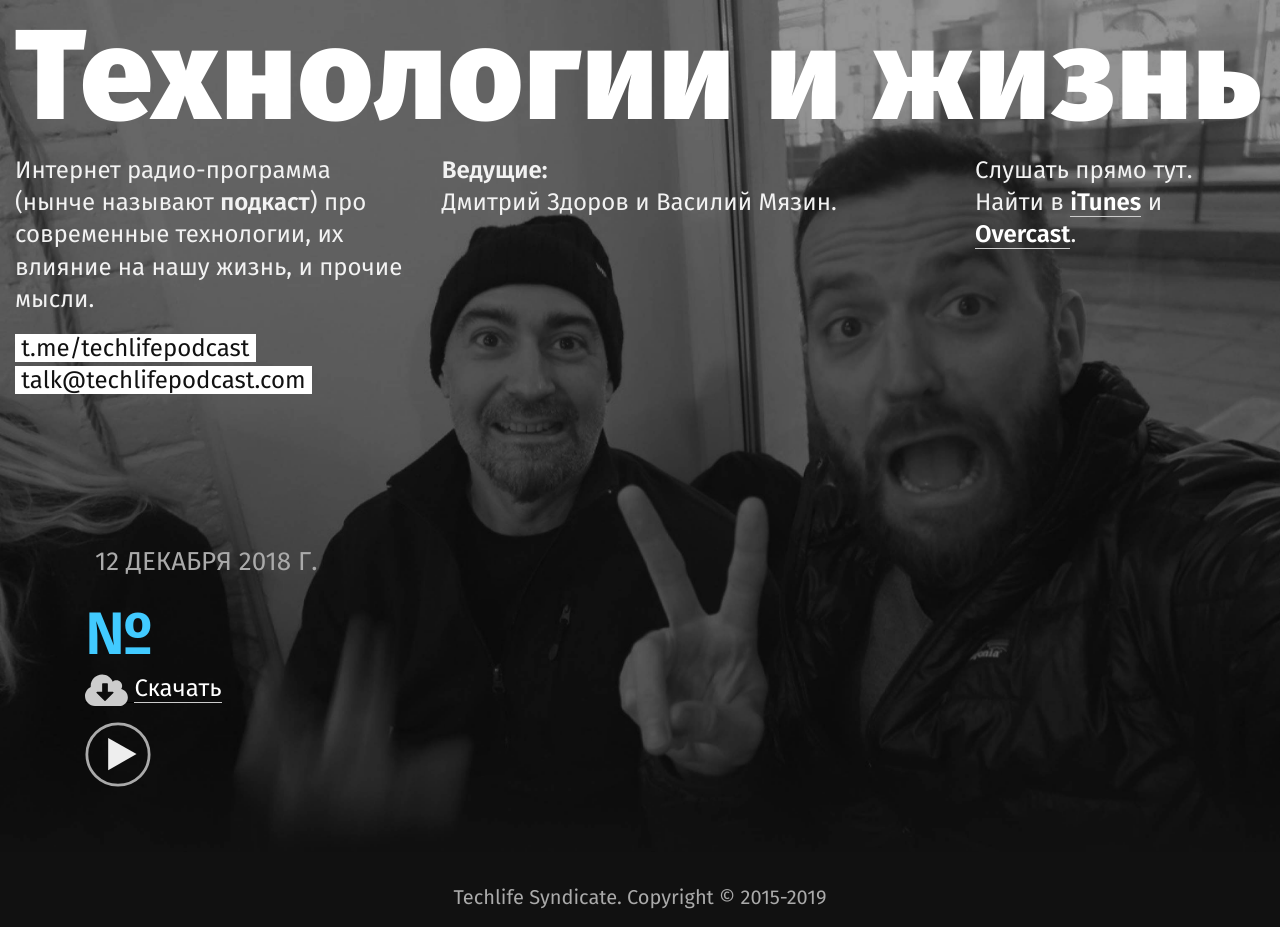
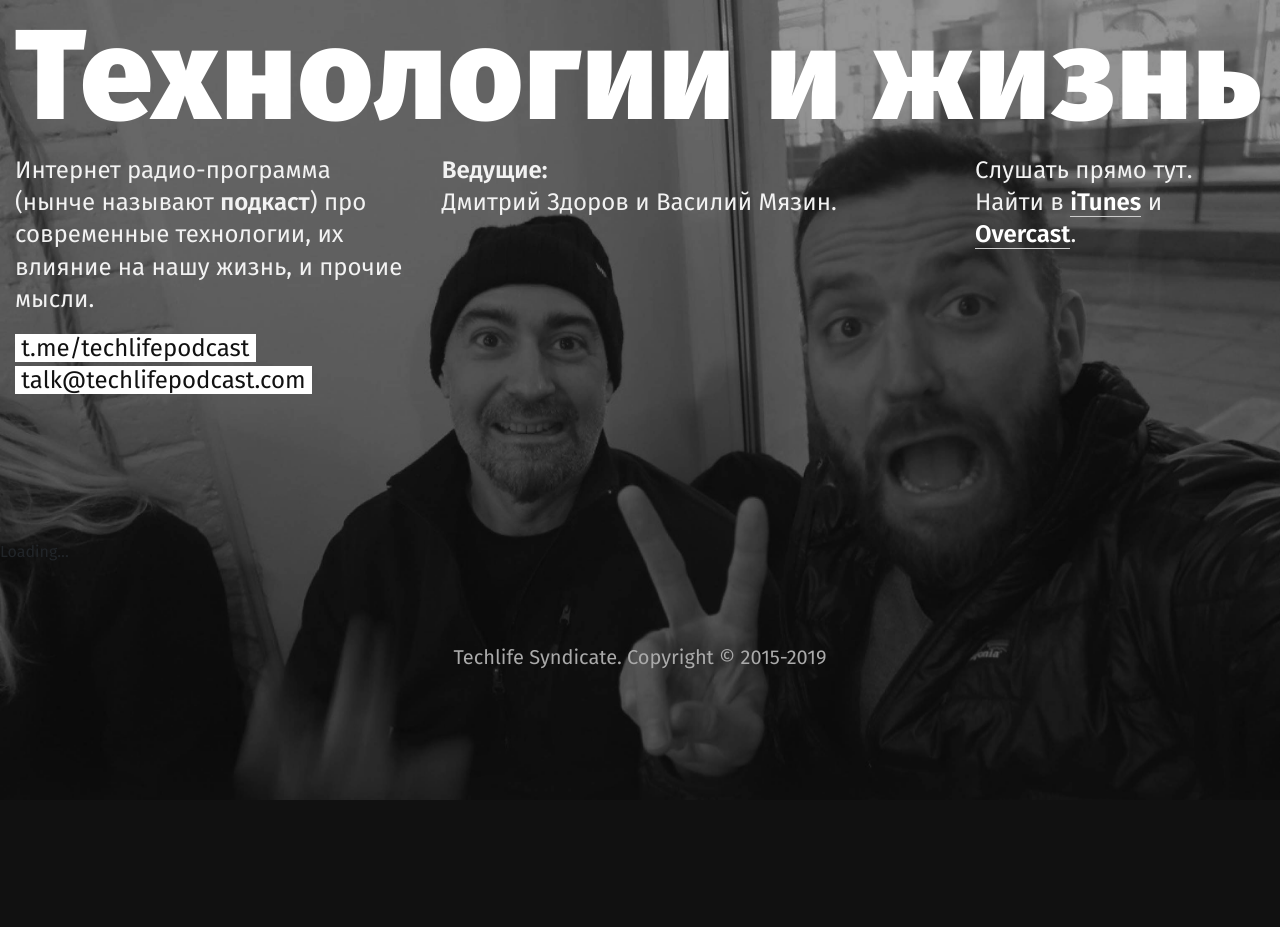
Before and after one commit to vmyazin/techlife-react, a React (Create React App) app: page /episodes/1 in a window 1280 px wide. After the commit the page ends 800 px from the top, so only its background shows below. Built offline with nearby package versions, Linux system fonts and the light colour scheme; no server answers.

Commit message:
Refactor episode output

```diff
--- a/src/components/Episode.js
+++ b/src/components/Episode.js
@@ -2,7 +2,6 @@ import React from "react";
 import EpisodeDetails from "./EpisodeDetails";
 
 export class Episode extends React.Component {
-
 
   constructor(props) {
     super(props);
@@ -14,23 +13,28 @@ export class Episode extends React.Component {
   render() {
 
     const { match } = this.props;
-    const { isLoaded, items } = this.props.appState;
+    const { isLoaded } = this.props.appState;
 
     var selectedItem = this.props.appState.items.find(obj => {
       return obj.episodeNum === match.params.id;
     });
 
-    return (
+    if (!isLoaded) {
+
+      return <div>Loading...</div>
+
+    } else {
+
+      return (
         <div className="container">
           <div className="row">
             <div className="col-sm-12 m-t-2">
-              <div id="episode-details">
-                <EpisodeDetails selectedItem={selectedItem}/>
-              </div>
+              <EpisodeDetails selectedItem={selectedItem}/>
             </div>
           </div>
         </div>
-    );
+      )
+    }
   }
 }
 
--- a/src/components/EpisodeDetails.js
+++ b/src/components/EpisodeDetails.js
@@ -9,9 +9,9 @@ export class EpisodeDetails extends React.Component {
     return (
 
       <div>
-        <h3><span className="small-caps date">12 декабря 2018 г.</span></h3>
+        <h3><span className="small-caps date">{item.pubDateConverted}</span></h3>
         <h2>№{item.episodeNum} {item.title}</h2>
-        <p className="m-b-2"><a href="#"><span className="mask-link-style"><img src="/images/icon-download.svg" alt="Download" /> </span>Скачать</a></p>
+        <p className="m-b-2"><a href={item.enclosure[0].$.url}><span className="mask-link-style"><img src="/images/icon-download.svg" alt="Download" /> </span>Скачать</a></p>
         <div className="player">
           <p id="play" className="btn-play">Play</p>
         </div>
```
